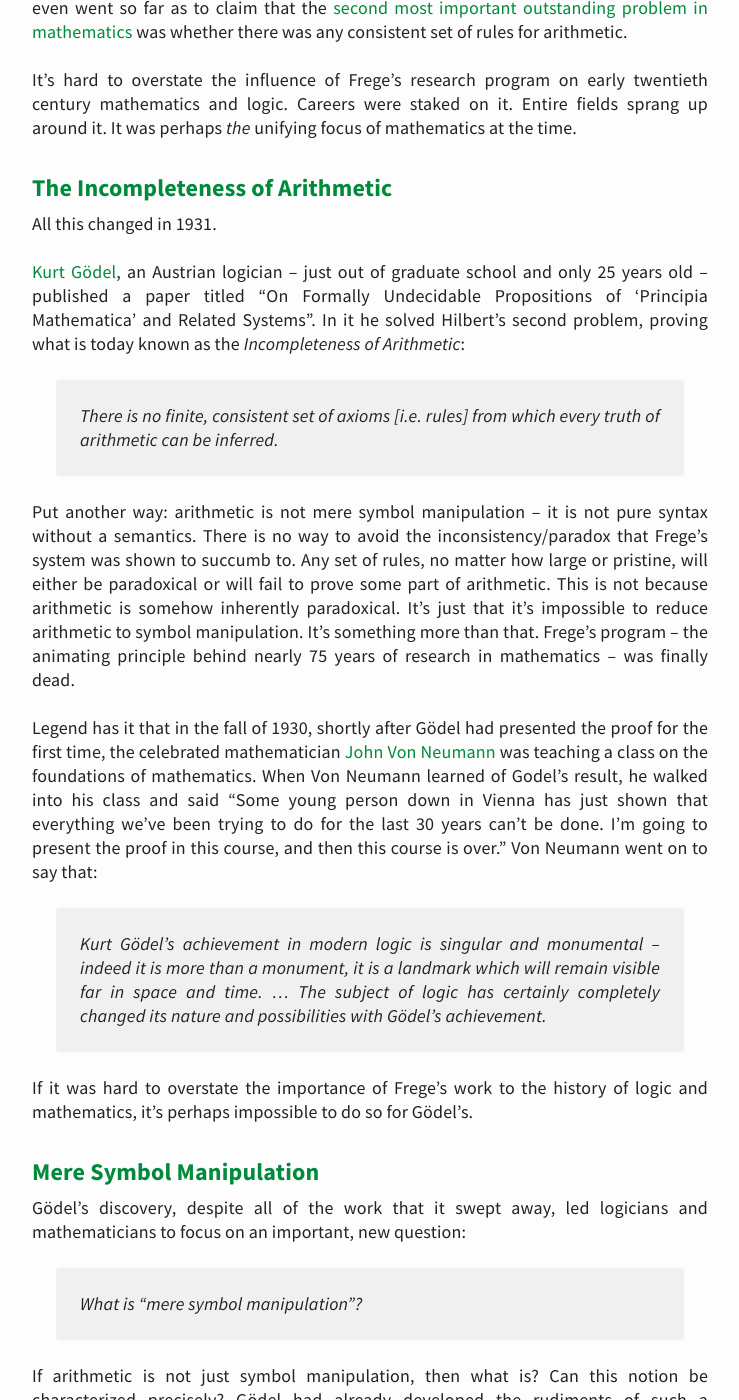
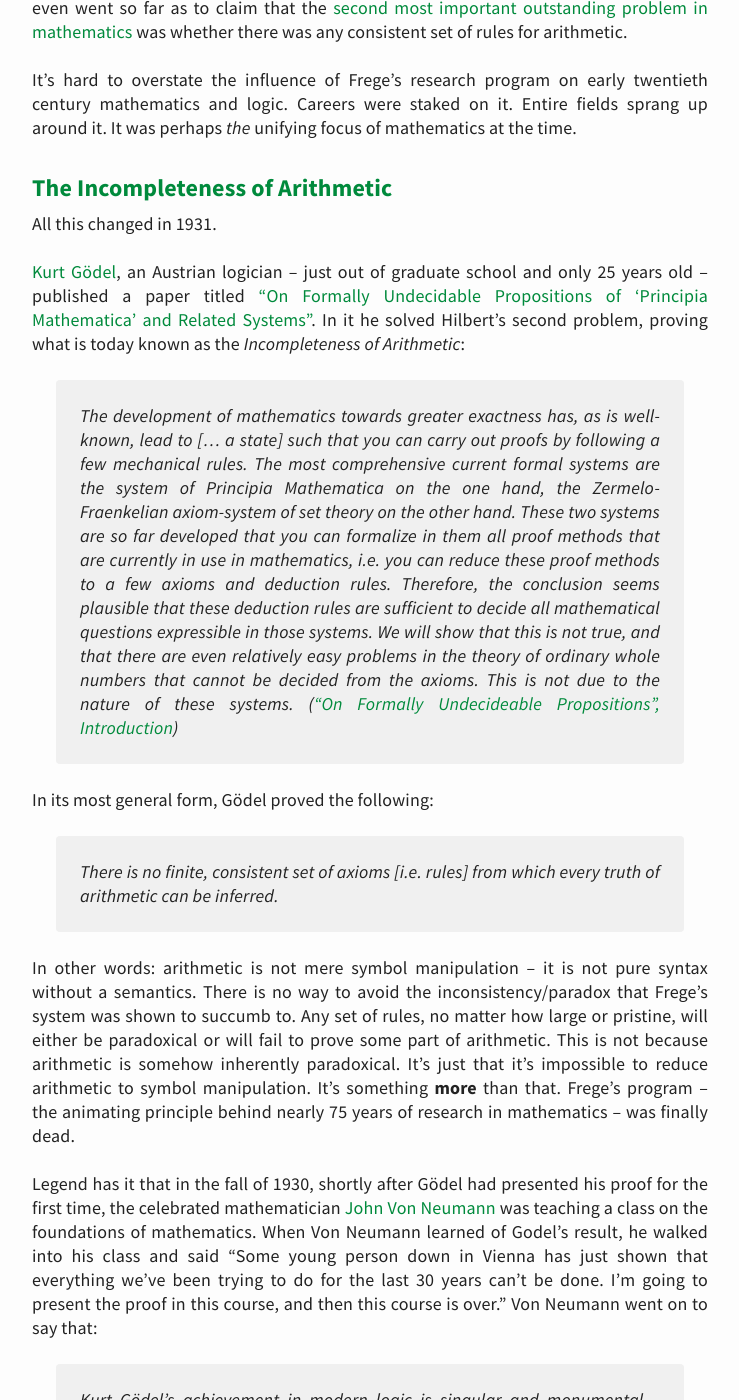
Before and after one commit to davidlaprade/davidlaprade.github.io, a Jekyll site: the page built from _posts/2016-7-8-what-is-logic.md, in a window 1280 px wide and 1400 px high, scrolled down 3722 px. Shown: the whole window, without its empty margins (270-1009 px from the left). Built offline with Jekyll 4.4.1, drawn with Linux system fonts in a browser that asks for light colours; comment, search, counter and statistics services are not loaded; some of the changed text lies outside the part shown.

Commit message:
Add a quote from Godel's paper, better explanation of logic's uses

```diff
--- a/_posts/2016-7-8-what-is-logic.md
+++ b/_posts/2016-7-8-what-is-logic.md
@@ -150,24 +150,50 @@ All this changed in 1931.
 
 [Kurt Gödel](https://en.wikipedia.org/wiki/Kurt_G%C3%B6del), an Austrian
 logician -- just out of graduate school and only 25 years old -- published a
-paper titled "On Formally Undecidable Propositions of 'Principia Mathematica' and
-Related Systems". In it he solved Hilbert's second problem, proving what is
+paper titled ["On Formally Undecidable Propositions of 'Principia Mathematica' and
+Related Systems"](http://researchweb.watson.ibm.com/people/h/hirzel/papers/canon00-goedel.pdf).
+In it he solved Hilbert's second problem, proving what is
 today known as the _Incompleteness of Arithmetic_:
+
+> The development of mathematics towards greater exactness has, as is
+ well-known, lead
+to [... a state] such that you can carry out proofs by
+following a few
+mechanical rules. The most comprehensive current formal systems are the system
+of
+Principia Mathematica on the one hand, the Zermelo-Fraenkelian axiom-system
+of set theory on the other hand. These two systems are so far developed that you
+can formalize in them all proof methods that are currently in use in
+mathematics, i.e.
+you can reduce these proof methods to a few axioms and deduction rules.
+Therefore,
+the conclusion seems plausible that these deduction rules are sufficient to
+decide all
+mathematical questions expressible in those systems. We will show that this is
+not true,
+and that there are even relatively easy problems in the theory of ordinary whole
+numbers
+that cannot be decided from the axioms. This is not due to the nature of these
+systems. (["On Formally
+Undecideable Propositions",
+Introduction](http://researchweb.watson.ibm.com/people/h/hirzel/papers/canon00-goedel.pdf))
+
+In its most general form, Gödel proved the following:
 
 > There is no finite, consistent set of axioms [i.e. rules] from which every
 truth of arithmetic can be inferred.
 
-Put another way: arithmetic is not mere symbol manipulation -- it is not pure
+In other words: arithmetic is not mere symbol manipulation -- it is not pure
 syntax without a semantics. There is no way to
 avoid the inconsistency/paradox that Frege's system was shown to succumb to. Any
 set of rules, no matter how large or pristine, will either be paradoxical or
 will fail to
 prove some part of arithmetic. This is not because arithmetic is somehow
 inherently paradoxical. It's just that it's impossible to reduce arithmetic to
-symbol manipulation. It's something more than that. Frege's program -- the animating
+symbol manipulation. It's something __more__ than that. Frege's program -- the animating
 principle behind nearly 75 years of research in mathematics -- was finally dead.
 
-Legend has it that in the fall of 1930, shortly after Gödel had presented the
+Legend has it that in the fall of 1930, shortly after Gödel had presented his
 proof for the first time, the celebrated mathematician [John Von
 Neumann](https://en.wikipedia.org/wiki/John_von_Neumann) was teaching a class on
 the foundations of mathematics. When Von Neumann learned of Godel's result, he
@@ -226,9 +252,23 @@ At long last, computation theory was born.
 
 ### Conclusion
 
-That, then, is a high-level overview of the historical and conceptual
-connections between logic and computation theory. As I hope I have shown, the
-two are very intimately related.
+That, then, is the connection between logic and computation theory.
 
-For this reason, studying logic is actually great to do if you have an
-interest in working with computers and learning computer languages.
+Anyone who
+studies modern logic (A.K.A. "mathematical", "formal", or "symbolic" logic)
+studies the topics discussed above. He
+learns the actual details of the proofs: their limitations, historical
+improvements, and how to construct them himself. He
+learns how to prove theorems within different axiom systems. He studies the
+meta-properties of those systems -- are they complete, compact? He learns
+different methods (read: algorithms) for checking
+the validity of inferences, e.g. natural deduction, trees, truth tables. He
+proves theorems about the effectiveness of these methods/algorithms. And so on.
+
+At it's heart, anyone who studies logic is doing one thing: he is
+using non-natural, syntactically and semantically exact languages as tools to
+solve problems. This is identical to what a software developer does, albeit with
+languages interpreted by machines.
+
+For these reasons, then, studying logic is actually great preparation for
+working with computers and learning computer languages.
```
